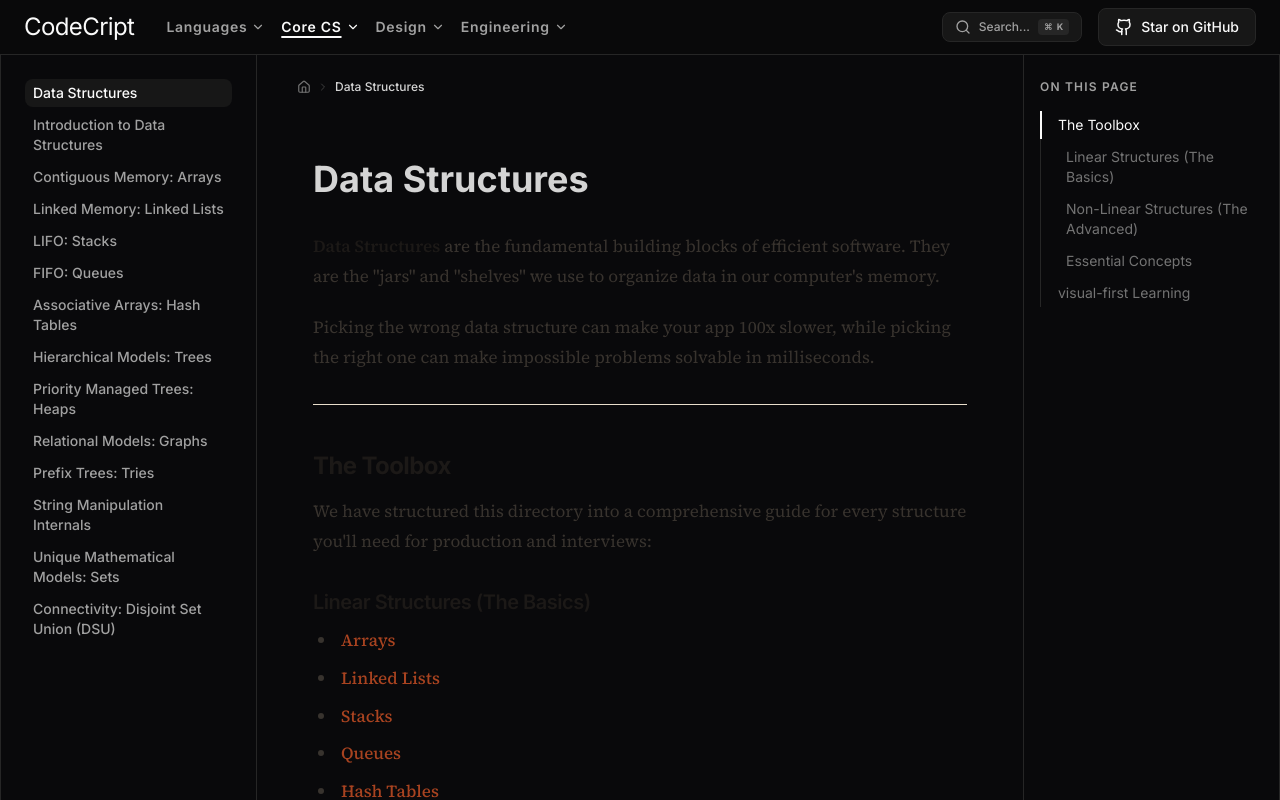
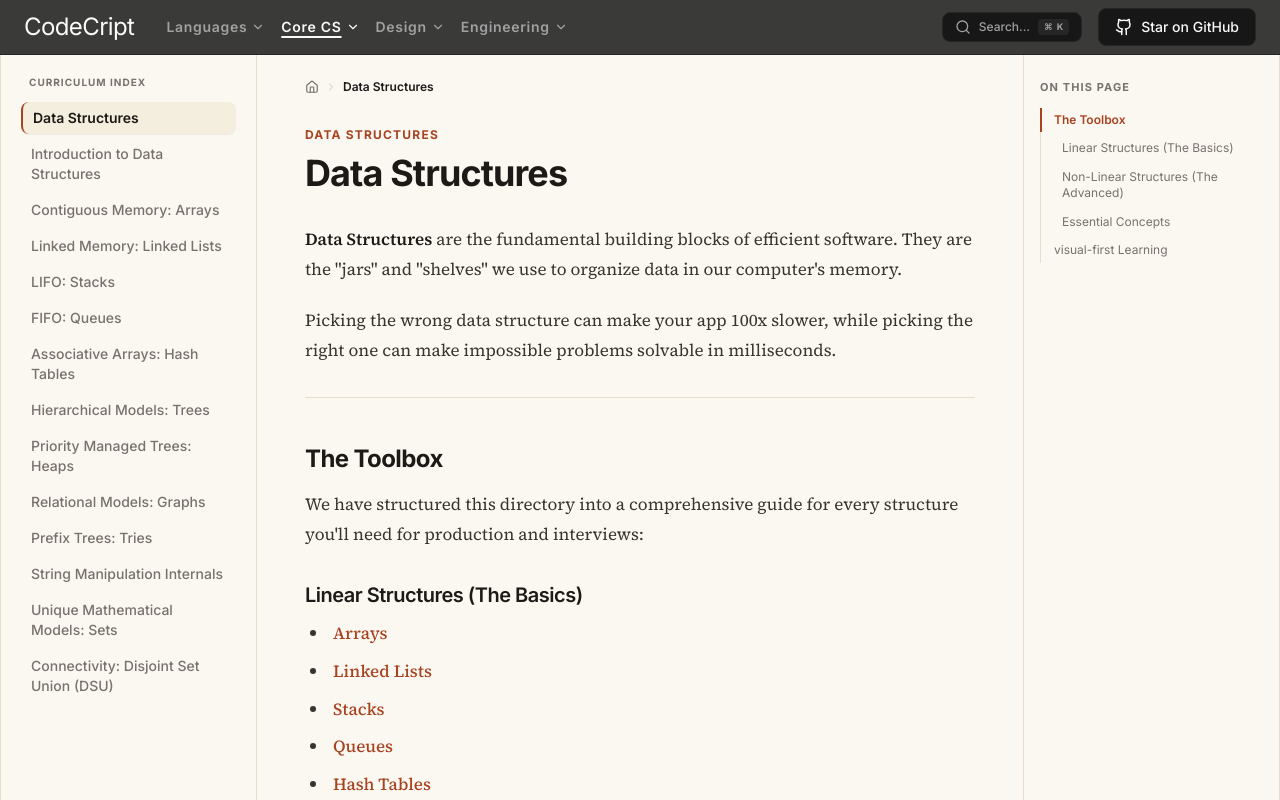
Before and after one commit to itstheanurag/codecript, a React (Vite) app: page /ds in a window 1280 px wide. Built offline with nearby package versions, Linux system fonts and the light colour scheme.

Commit message:
feat(layout): apply paper aesthetic to doc reader, sidebar, TOC, and pagination

```diff
--- a/src/components/Breadcrumbs.tsx
+++ b/src/components/Breadcrumbs.tsx
@@ -9,13 +9,18 @@ const Breadcrumbs = () => {
   const pathnames = location.pathname.split("/").filter((x) => x);
 
   // Helper to get formatted title for a segment
-  const getSegmentTitle = (segment: string, type: 'section' | 'group' | 'item') => {
-    if (type === 'section') {
+  const getSegmentTitle = (
+    segment: string,
+    type: "section" | "group" | "item",
+  ) => {
+    if (type === "section") {
       const section = sections[`/${segment}`];
-      return section ? section.title : segment.charAt(0).toUpperCase() + segment.slice(1);
+      return section
+        ? section.title
+        : segment.charAt(0).toUpperCase() + segment.slice(1);
     }
 
-    if (type === 'group') {
+    if (type === "group") {
       // Clean numbers from group names (e.g. "01-basics" -> "Basics")
       const cleanGroup = segment.replace(/^\d+-/, "");
       return cleanGroup.charAt(0).toUpperCase() + cleanGroup.slice(1);
@@ -24,16 +29,16 @@ const Breadcrumbs = () => {
     // For items, split by hyphens, remove leading numbers, and capitalize
     return segment
       .replace(/^\d+-/, "")
-      .split('-')
-      .map(word => word.charAt(0).toUpperCase() + word.slice(1))
-      .join(' ');
+      .split("-")
+      .map((word) => word.charAt(0).toUpperCase() + word.slice(1))
+      .join(" ");
   };
 
   return (
-    <nav className="flex items-center gap-1.5 text-xs font-medium text-neutral-500 mb-6 overflow-x-auto whitespace-nowrap scrollbar-hide">
+    <nav className="flex items-center gap-1.5 text-xs font-medium text-ink-muted mb-6 overflow-x-auto whitespace-nowrap no-scrollbar font-sans">
       <Link
         to="/"
-        className="flex items-center gap-1 hover:text-neutral-50 transition-colors"
+        className="flex items-center gap-1 hover:text-ink transition-colors"
       >
         <Home size={14} />
       </Link>
@@ -42,24 +47,21 @@ const Breadcrumbs = () => {
         const last = index === pathnames.length - 1;
         const to = `/${pathnames.slice(0, index + 1).join("/")}`;
 
-        let type: 'section' | 'group' | 'item' = 'item';
-        if (index === 0) type = 'section';
-        else if (index === 1 && pathnames.length > 2) type = 'group';
+        let type: "section" | "group" | "item" = "item";
+        if (index === 0) type = "section";
+        else if (index === 1 && pathnames.length > 2) type = "group";
 
         const title = getSegmentTitle(value, type);
 
         return (
           <div key={to} className="flex items-center gap-1.5">
-            <ChevronRight size={12} className="shrink-0 text-neutral-700" />
+            <ChevronRight size={12} className="shrink-0 text-paper-400" />
             {last ? (
-              <span className="text-neutral-300 truncate max-w-[150px] sm:max-w-none">
+              <span className="text-ink font-semibold truncate max-w-[200px] sm:max-w-none">
                 {title}
               </span>
             ) : (
-              <Link
-                to={to}
-                className="hover:text-neutral-50 transition-colors"
-              >
+              <Link to={to} className="hover:text-ink transition-colors">
                 {title}
               </Link>
             )}
--- a/src/components/Sidebar.tsx
+++ b/src/components/Sidebar.tsx
@@ -28,8 +28,11 @@ const Sidebar = ({ basePath, items, groups, onItemClick }: SidebarProps) => {
       : groups;
 
   return (
-    <aside className="w-64 h-full shrink-0 border-r border-neutral-800 overflow-y-auto bg-neutral-950 lg:bg-transparent">
-      <div className="p-6">
+    <aside className="w-64 h-full shrink-0 border-r border-paper-300 overflow-y-auto bg-paper-100">
+      <div className="p-5">
+        <div className="text-[10px] font-bold uppercase tracking-widest text-ink-muted px-2 mb-3 font-sans">
+          Curriculum Index
+        </div>
         <nav className="flex flex-col gap-1">
           {items
             .filter((item) => !item.slug.includes("/"))
@@ -75,36 +78,46 @@ const SidebarGroup = ({
   pathname: string;
   onItemClick?: () => void;
 }) => {
-  const isAnyActive = group.items.some(
-    (item) => pathname === docHref(basePath, item.slug),
-  );
+  const isAnyActive = group.items.some((item, index) => {
+    const itemHref = docHref(basePath, item.slug);
+    const groupRootHref = `${basePath}/${item.slug.split("/")[0]}`;
+    return pathname === itemHref || (pathname === groupRootHref && index === 0);
+  });
   const [isOpen, setIsOpen] = useState<boolean>(isAnyActive || true);
 
   return (
     <div className="flex flex-col mt-4 first:mt-0">
       <button
         onClick={() => setIsOpen(!isOpen)}
-        className="flex items-center justify-between px-2 py-1.5 text-xs font-bold text-neutral-500 tracking-widest hover:text-neutral-50 transition-colors group"
+        className="flex items-center justify-between px-2 py-1.5 text-xs font-bold text-ink-secondary tracking-widest uppercase hover:text-ink transition-colors group cursor-pointer font-sans"
       >
-        {group.title}
+        <span>{group.title}</span>
         <ChevronDown
           size={14}
           className={`transition-transform duration-200 ${
             isOpen ? "" : "-rotate-90"
-          } group-hover:text-neutral-50`}
+          } text-ink-muted group-hover:text-ink`}
         />
       </button>
       {isOpen && (
-        <div className="flex flex-col gap-1 ml-2 border-l border-neutral-900 pl-2">
-          {group.items.map((item) => (
-            <SidebarLink
-              key={item.slug}
-              to={docHref(basePath, item.slug)}
-              title={item.meta.title}
-              isActive={pathname === docHref(basePath, item.slug)}
-              onClick={onItemClick}
-            />
-          ))}
+        <div className="flex flex-col gap-0.5 ml-1 border-l border-paper-300 pl-2 mt-1">
+          {group.items.map((item, index) => {
+            const itemHref = docHref(basePath, item.slug);
+            const groupRootHref = `${basePath}/${item.slug.split("/")[0]}`;
+            const isActive =
+              pathname === itemHref ||
+              (pathname === groupRootHref && index === 0);
+
+            return (
+              <SidebarLink
+                key={item.slug}
+                to={itemHref}
+                title={item.meta.title}
+                isActive={isActive}
+                onClick={onItemClick}
+              />
+            );
+          })}
         </div>
       )}
     </div>
@@ -124,7 +137,6 @@ const SidebarLink = ({
 }) => {
   const handleClick = (event: MouseEvent<HTMLAnchorElement>) => {
     if (isActive) {
-      // Avoid no-op route transitions that still trigger rerenders.
       event.preventDefault();
     }
     onClick?.();
@@ -134,10 +146,10 @@ const SidebarLink = ({
     <Link
       to={to}
       onClick={handleClick}
-      className={`px-2 py-1 rounded-lg text-sm font-medium transition-colors ${
+      className={`px-2.5 py-1.5 rounded-lg text-sm font-medium transition-all ${
         isActive
-          ? "bg-neutral-900 text-neutral-50"
-          : "text-neutral-400 hover:text-neutral-50 hover:bg-neutral-900"
+          ? "bg-paper-200 text-ink font-semibold shadow-2xs border-l-2 border-accent"
+          : "text-ink-muted hover:text-ink hover:bg-paper-200/60"
       }`}
     >
       {title}
--- a/src/components/TableOfContents.tsx
+++ b/src/components/TableOfContents.tsx
@@ -95,20 +95,20 @@ const TableOfContents = ({
   return (
     <nav className="py-6 px-4">
       <div className="sticky top-6">
-        <p className="text-xs font-semibold text-neutral-400 uppercase tracking-widest mb-4">
+        <p className="text-[11px] font-bold text-ink-muted uppercase tracking-widest mb-3 font-sans">
           On this page
         </p>
-        <ul className="space-y-1 border-l border-neutral-800">
+        <ul className="space-y-1 border-l border-paper-300">
           {headings.map((heading) => (
             <li key={heading.id}>
               <button
                 onClick={() => handleClick(heading.id)}
-                className={`block w-full text-left text-sm py-1 transition-colors duration-150 border-l-2 -ml-px ${
-                  heading.level === 3 ? "pl-6" : "pl-4"
+                className={`block w-full text-left text-xs py-1 transition-colors duration-150 border-l-2 -ml-px cursor-pointer leading-snug font-sans ${
+                  heading.level === 3 ? "pl-5" : "pl-3"
                 } ${
                   activeId === heading.id
-                    ? "border-neutral-50 text-neutral-50"
-                    : "border-transparent text-neutral-500 hover:text-neutral-300"
+                    ? "border-accent text-accent font-semibold"
+                    : "border-transparent text-ink-muted hover:text-ink"
                 }`}
               >
                 {heading.text}
--- a/src/layouts/DocLayout.tsx
+++ b/src/layouts/DocLayout.tsx
@@ -28,17 +28,18 @@ export const DocLayout = () => {
   }, [location.pathname]);
 
   return (
-    <div className="min-h-screen h-dvh flex flex-col overflow-hidden">
+    <div className="min-h-screen h-dvh flex flex-col overflow-hidden bg-paper-100 text-ink">
       <Navbar />
-      <div className="max-w-[96rem] mx-auto md:border-x border-neutral-800 flex-1 w-full min-h-0 relative">
+      <div className="max-w-[96rem] mx-auto md:border-x border-paper-300 flex-1 w-full min-h-0 relative bg-paper-100">
         <div className="flex h-full">
           {/* Mobile Sidebar Toggle */}
           {section && (
             <button
               onClick={() => setIsSidebarOpen(!isSidebarOpen)}
-              className="lg:hidden fixed bottom-4 right-4 sm:bottom-6 sm:right-6 z-40 p-3.5 rounded-full bg-neutral-900 border border-neutral-800 text-neutral-400 shadow-2xl hover:text-neutral-50 transition-all hover:scale-105 active:scale-95"
+              className="lg:hidden fixed bottom-4 right-4 sm:bottom-6 sm:right-6 z-40 p-3.5 rounded-full bg-ink border border-ink text-paper-50 shadow-2xl hover:bg-accent transition-all hover:scale-105 active:scale-95 cursor-pointer"
+              aria-label="Toggle Table of Contents Sidebar"
             >
-              {isSidebarOpen ? <X size={24} /> : <MenuIcon size={24} />}
+              {isSidebarOpen ? <X size={22} /> : <MenuIcon size={22} />}
             </button>
           )}
 
@@ -56,11 +57,11 @@ export const DocLayout = () => {
               {/* Mobile Sidebar Overlay */}
               {isSidebarOpen && (
                 <div
-                  className="lg:hidden fixed inset-0 z-30 bg-neutral-950/80 backdrop-blur-sm"
+                  className="lg:hidden fixed inset-0 z-30 bg-ink/40 backdrop-blur-xs"
                   onClick={() => setIsSidebarOpen(false)}
                 >
                   <div
-                    className="absolute left-0 top-0 bottom-0 w-[min(20rem,86vw)] bg-neutral-950 animate-in slide-in-from-left duration-300"
+                    className="absolute left-0 top-0 bottom-0 w-[min(20rem,86vw)] bg-paper-50 border-r border-paper-300 shadow-2xl animate-in slide-in-from-left duration-300"
                     onClick={(e) => e.stopPropagation()}
                   >
                     <Sidebar
@@ -75,8 +76,11 @@ export const DocLayout = () => {
             </>
           )}
 
-          <main ref={mainRef} className="flex-1 overflow-y-auto w-full">
-            <div className="px-3 sm:px-5 md:px-8 lg:px-10 py-3 sm:py-4 md:py-6 max-w-full overflow-x-hidden">
+          <main
+            ref={mainRef}
+            className="flex-1 min-w-0 overflow-y-auto w-full bg-paper-100"
+          >
+            <div className="px-6 sm:px-8 md:px-10 lg:px-12 py-6 max-w-4xl mx-auto overflow-x-hidden">
               <Breadcrumbs />
               <Outlet
                 context={
@@ -85,8 +89,9 @@ export const DocLayout = () => {
               />
             </div>
           </main>
+
           {currentItem && (
-            <aside className="w-64 2xl:w-72 shrink-0 border-l border-neutral-800 overflow-y-auto hidden xl:block">
+            <aside className="w-64 2xl:w-72 shrink-0 border-l border-paper-300 overflow-y-auto hidden xl:block bg-paper-100">
               <TableOfContents
                 content={currentItem.content}
                 scrollContainerRef={mainRef}
--- a/src/layouts/HomeLayout.tsx
+++ b/src/layouts/HomeLayout.tsx
@@ -4,14 +4,14 @@ import Footer from "../components/Footer";
 
 const HomeLayout = () => {
   return (
-    <div className="h-screen flex flex-col overflow-hidden">
+    <div className="h-screen flex flex-col overflow-hidden bg-paper-100 text-ink">
       <Navbar />
-      <div className="max-w-[90rem] mx-auto border-x border-neutral-800 flex-1 w-full min-h-0 flex flex-col">
+      <div className="max-w-[90rem] mx-auto md:border-x border-paper-300 flex-1 w-full min-h-0 flex flex-col bg-paper-100">
         <main className="flex-1 overflow-y-auto min-h-0">
           <Outlet />
+          <Footer />
         </main>
       </div>
-      <Footer />
     </div>
   );
 };
--- a/src/pages/DocContentPage.tsx
+++ b/src/pages/DocContentPage.tsx
@@ -41,15 +41,15 @@ const DocContentPage = () => {
 
   if (!section) {
     return (
-      <div className="px-4 sm:px-6 py-10 sm:py-14 text-center">
-        <h1 className="text-xl sm:text-2xl font-bold text-neutral-300 mb-4">
+      <div className="px-4 sm:px-6 py-12 sm:py-16 text-center">
+        <h1 className="text-xl sm:text-2xl font-bold font-sans text-ink mb-4">
           Section not found
         </h1>
         <Link
           to="/"
-          className="text-neutral-400 hover:text-neutral-50 transition-colors"
+          className="text-xs font-semibold text-accent hover:underline transition-colors font-sans"
         >
-          Go home
+          ← Return to Compendium Home
         </Link>
       </div>
     );
@@ -58,31 +58,34 @@ const DocContentPage = () => {
   // If there's no slug AND no index file, show placeholder
   if (!slug && !item) {
     return (
-      <div className="w-full max-w-4xl mx-auto px-1 sm:px-2 md:px-4 py-6 sm:py-8 md:py-10">
-        <h1 className="text-2xl sm:text-3xl md:text-4xl font-bold text-neutral-300 mb-4">
+      <div className="w-full max-w-[740px] py-4">
+        <div className="text-xs font-bold uppercase tracking-widest text-accent mb-2 font-sans">
+          Curriculum Overview
+        </div>
+        <h1 className="text-3xl sm:text-4xl font-bold font-sans text-ink mb-4 tracking-tight">
           {section.title}
         </h1>
-        <p className="text-neutral-400 text-base mb-8 leading-relaxed">
+        <p className="text-ink-secondary font-serif text-[17px] leading-[1.78] mb-8">
           {section.description}
         </p>
-        <p className="text-neutral-500">
-          ← Select a topic from the sidebar to get started.
-        </p>
+        <div className="py-3 px-4 rounded-md border-l-2 border-paper-400 bg-paper-200 text-ink-muted text-sm font-sans">
+          ← Select a topic from the sidebar table of contents to start reading.
+        </div>
       </div>
     );
   }
 
   if (!item) {
     return (
-      <div className="px-4 sm:px-6 py-10 sm:py-14 text-center">
-        <h1 className="text-xl sm:text-2xl font-bold text-neutral-300 mb-4">
+      <div className="px-4 sm:px-6 py-12 sm:py-16 text-center">
+        <h1 className="text-xl sm:text-2xl font-bold font-sans text-ink mb-4">
           Topic not found
         </h1>
         <Link
           to={section.basePath}
-          className="text-neutral-400 hover:text-neutral-50 transition-colors"
+          className="text-xs font-semibold text-accent hover:underline transition-colors font-sans"
         >
-          Back to {section.title}
+          ← Back to {section.title}
         </Link>
       </div>
     );
@@ -114,7 +117,7 @@ const DocContentPage = () => {
   ];
 
   return (
-    <div className="w-full max-w-4xl mx-auto px-1 sm:px-2 md:px-4 py-4 sm:py-6 md:py-8 lg:py-10">
+    <article className="w-full max-w-[740px] py-2">
       <SEO
         title={item.meta.title}
         description={description}
@@ -122,12 +125,17 @@ const DocContentPage = () => {
         ogType="article"
         jsonLd={jsonLd}
       />
-      <h1 className="text-2xl sm:text-3xl md:text-4xl font-bold text-neutral-300 mb-6 sm:mb-8">
-        {item.meta.title}
-      </h1>
+      <header className="mb-7">
+        <div className="text-xs font-bold uppercase tracking-widest text-accent mb-2 font-sans">
+          {section.title}
+        </div>
+        <h1 className="text-3xl sm:text-4xl font-bold font-sans text-ink tracking-tight leading-tight">
+          {item.meta.title}
+        </h1>
+      </header>
       <MarkdownRenderer content={item.content} />
       <DocPagination prev={prev} next={next} basePath={section.basePath} />
-    </div>
+    </article>
   );
 };
 
```
Also changed, not shown: src/components/DocPagination.tsx (+21 -17 lines).
